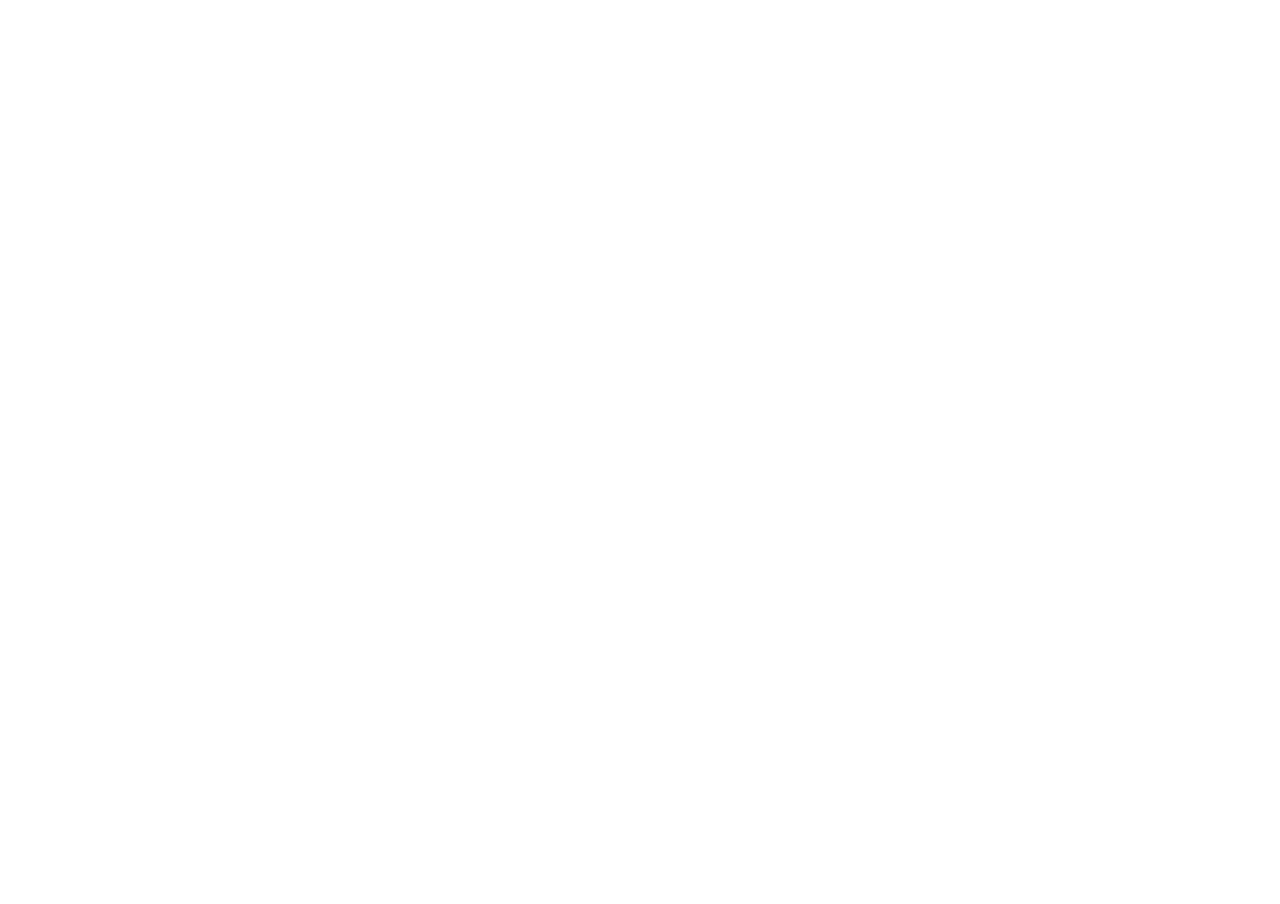
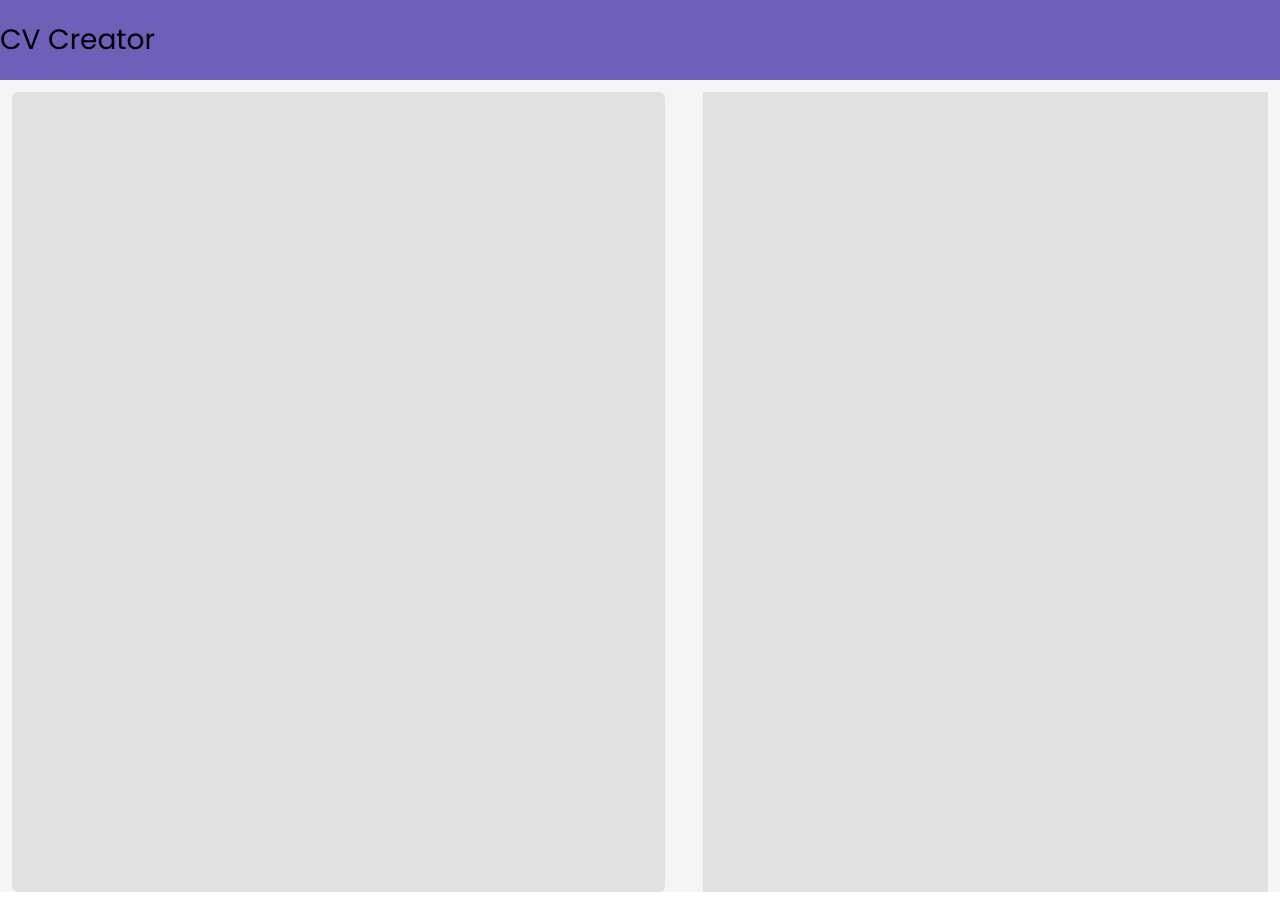
Before and after one commit to DYuHLin/cv-application, a React (Create React App) app in the folder cv-project/: page / in a window 1280 px wide. Before the commit the page ends 800 px from the top, so only its background shows below. Built offline with nearby package versions, Linux system fonts and the light colour scheme.

Commit message:
added some styling, created my component files

```diff
--- a/cv-project/src/App.js
+++ b/cv-project/src/App.js
@@ -1,4 +1,5 @@
 import React, {Component} from 'react';
+import './styles/App.css';
 
 class App extends Component {
   constructor(){
@@ -11,8 +12,22 @@ class App extends Component {
 
   render(){
     return (
-      <div>
+      <div className='container'>
+        <div className='header'>
+          <div className='title'>CV Creator</div>
+          <div className='link'></div>
+        </div>
+        <div className='body'>
+          <div className='form'>
+            <form>
 
+            </form>
+          </div>
+
+          <div className='preview'>
+
+          </div>
+        </div>
       </div>
     );
   };
--- /dev/null
+++ b/cv-project/src/styles/App.css
@@ -0,0 +1,44 @@
+@import url('https://fonts.googleapis.com/css2?family=Poppins:ital,wght@0,100;0,200;0,300;0,400;0,500;0,600;0,700;1,500&display=swap');
+*{
+    margin: 0;
+    padding: 0;
+    font-family: 'Poppins', sans-serif;
+}
+
+.container{
+    min-height: 100vh;
+    background-color: rgba(241, 239, 239, 0.623);
+}
+
+.header{
+    background-color: rgb(108, 96, 184);
+    height: 80px;
+    width: 100%;
+    display: flex;
+    align-items: center;
+}
+
+.title{
+    font-size: 28px;
+}
+
+.body{
+    display: flex;
+    justify-content: space-between;
+    height: 100vh;
+    margin: 12px;
+}
+
+.form{
+    width: 52%;
+    height: 100%;
+    background-color: rgba(214, 213, 213, 0.623);
+    border-radius: 6px;
+    box-sizing: 0 -6px 10px 10px rgba(0, 0, 0, 0.5);
+}
+
+.preview{
+    width: 45%;
+    height: 100%;
+    background-color: rgba(214, 213, 213, 0.623);
+}
```
Also changed, not shown: cv-project/src/components/Education.js (added), cv-project/src/components/Experience.js (added), cv-project/src/components/General.js (added).
